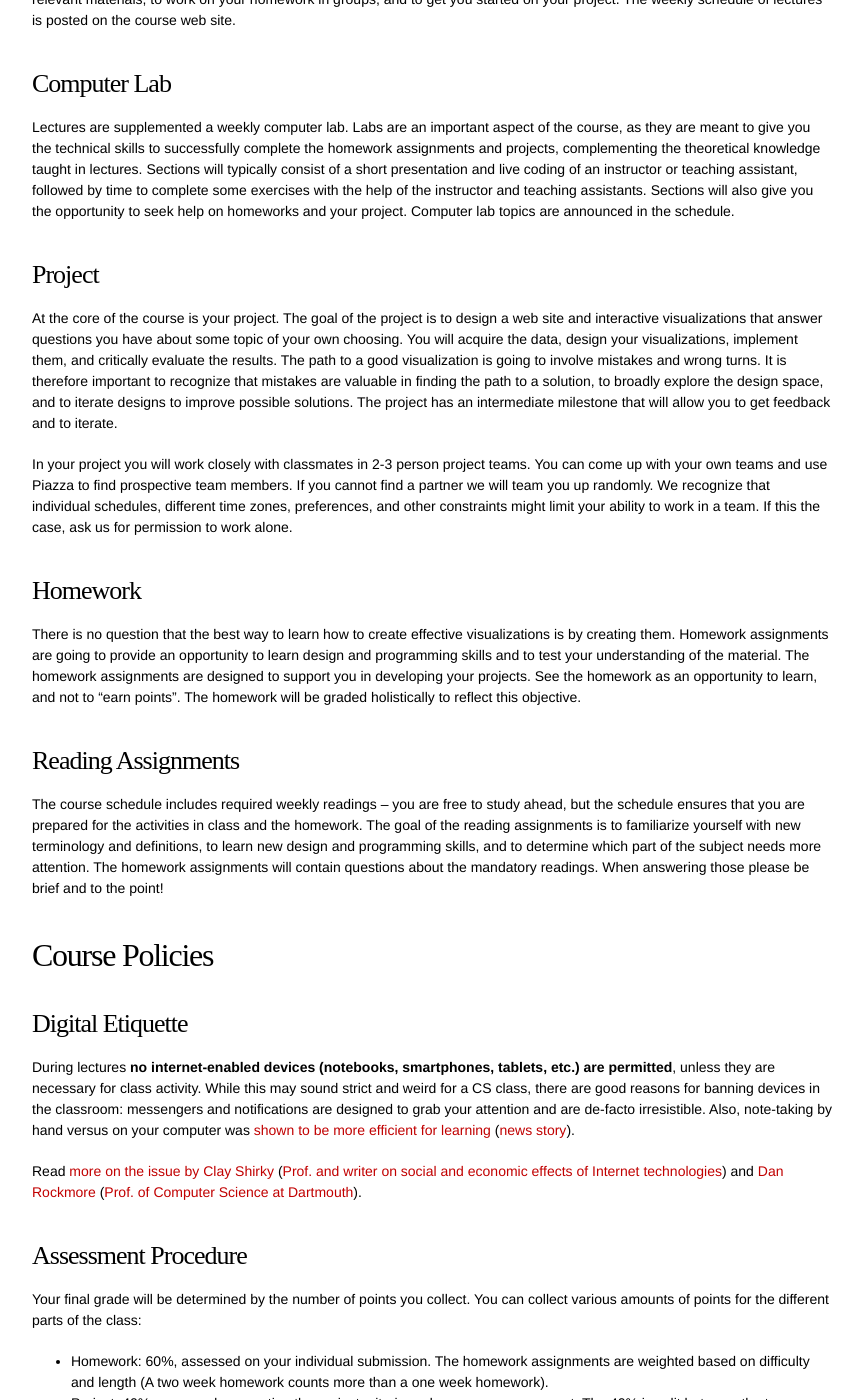
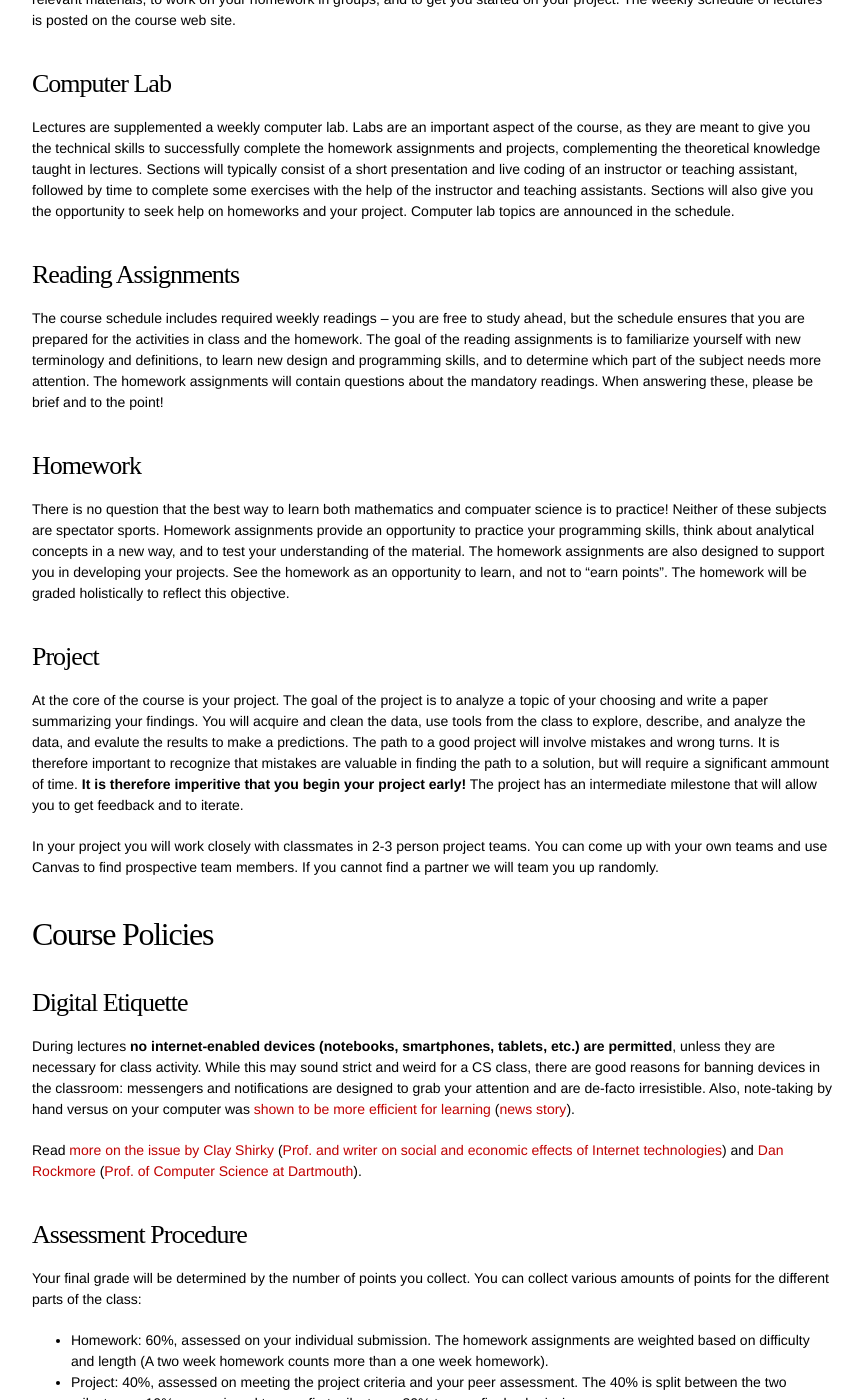
Before and after one commit to datascience-course/2016-website, a Jekyll site: the page built from syllabus.md, in a window 1280 px wide and 1400 px high, scrolled down 1230 px. Shown: the whole window, without its empty margins (208-1071 px from the left). Built offline with Jekyll 4.4.1, drawn with Linux system fonts in a browser that asks for light colours; some web fonts are replaced.

Commit message:
Update syllabus.md

```diff
--- a/syllabus.md
+++ b/syllabus.md
@@ -105,16 +105,17 @@ Lectures are supplemented by 60- to 90-minute sections led by the teaching fello
 Held during lecture times, in design studios are you will hone your skills in designing visualizations using sketching and rapid, paper-based prototyping. Attendance for design studios is mandatory for on-campus students. You work on analyzing a dataset and create multiple sketches of visualizations to address the dataset either alone or in teams, depending on the task. Online-only participants are encouraged to work in online-teams but are allowed to work individually. Some design studios will require you to critique each others work. The design studios are part of the homework and are submitted and graded together with these.
 -->
 
-### Project
-At the core of the course is your project. The goal of the project is to design a web site and interactive visualizations that answer questions you have about some topic of your own choosing. You will acquire the data, design your visualizations, implement them, and critically evaluate the results. The path to a good visualization is going to involve mistakes and wrong turns. It is therefore important to recognize that mistakes are valuable in finding the path to a solution, to broadly explore the design space, and to iterate designs to improve possible solutions. The project has an intermediate milestone that will allow you to get feedback and to iterate.
-
-In your project you will work closely with classmates in 2-3 person project teams. You can come up with your own teams and use Piazza to find prospective team members. If you cannot find a partner we will team you up randomly. We recognize that individual schedules, different time zones, preferences, and other constraints might limit your ability to work in a team. If this the case, ask us for permission to work alone.
+### Reading Assignments
+The course schedule includes required weekly readings – you are free to study ahead, but the schedule ensures that you are prepared for the activities in class and the homework. The goal of the reading assignments is to familiarize yourself with new terminology and definitions, to learn new design and programming skills, and to determine which part of the subject needs more attention. The homework assignments will contain questions about the mandatory readings. When answering these, please be brief and to the point!
 
 ### Homework
-There is no question that the best way to learn how to create effective visualizations is by creating them. Homework assignments are going to provide an opportunity to learn design and programming skills and to test your understanding of the material. The homework assignments are designed to support you in developing your projects. See the homework as an opportunity to learn, and not to “earn points”. The homework will be graded holistically to reflect this objective.
+There is no question that the best way to learn both mathematics and compuater science is to practice! Neither of these subjects are spectator sports. Homework assignments provide an opportunity to practice your programming skills, think about analytical concepts in a new way, and to test your understanding of the material. The homework assignments are also designed to support you in developing your projects. See the homework as an opportunity to learn, and not to “earn points”. The homework will be graded holistically to reflect this objective.
 
-### Reading Assignments
-The course schedule includes required weekly readings – you are free to study ahead, but the schedule ensures that you are prepared for the activities in class and the homework. The goal of the reading assignments is to familiarize yourself with new terminology and definitions, to learn new design and programming skills, and to determine which part of the subject needs more attention. The homework assignments will contain questions about the mandatory readings. When answering those please be brief and to the point!
+### Project
+At the core of the course is your project. The goal of the project is to analyze a topic of your choosing and write a paper summarizing your findings. You will acquire and clean the data, use tools from the class to explore, describe, and analyze the data, and evalute the results to make a predictions. The path to a good project will involve mistakes and wrong turns. It is therefore important to recognize that mistakes are valuable in finding the path to a solution, but will require a significant ammount of time. **It is therefore imperitive that you begin your project early!** The project has an intermediate milestone that will allow you to get feedback and to iterate.
+
+In your project you will work closely with classmates in 2-3 person project teams. You can come up with your own teams and use Canvas to find prospective team members. If you cannot find a partner we will team you up randomly.
+
 
 ## Course Policies
 
```
